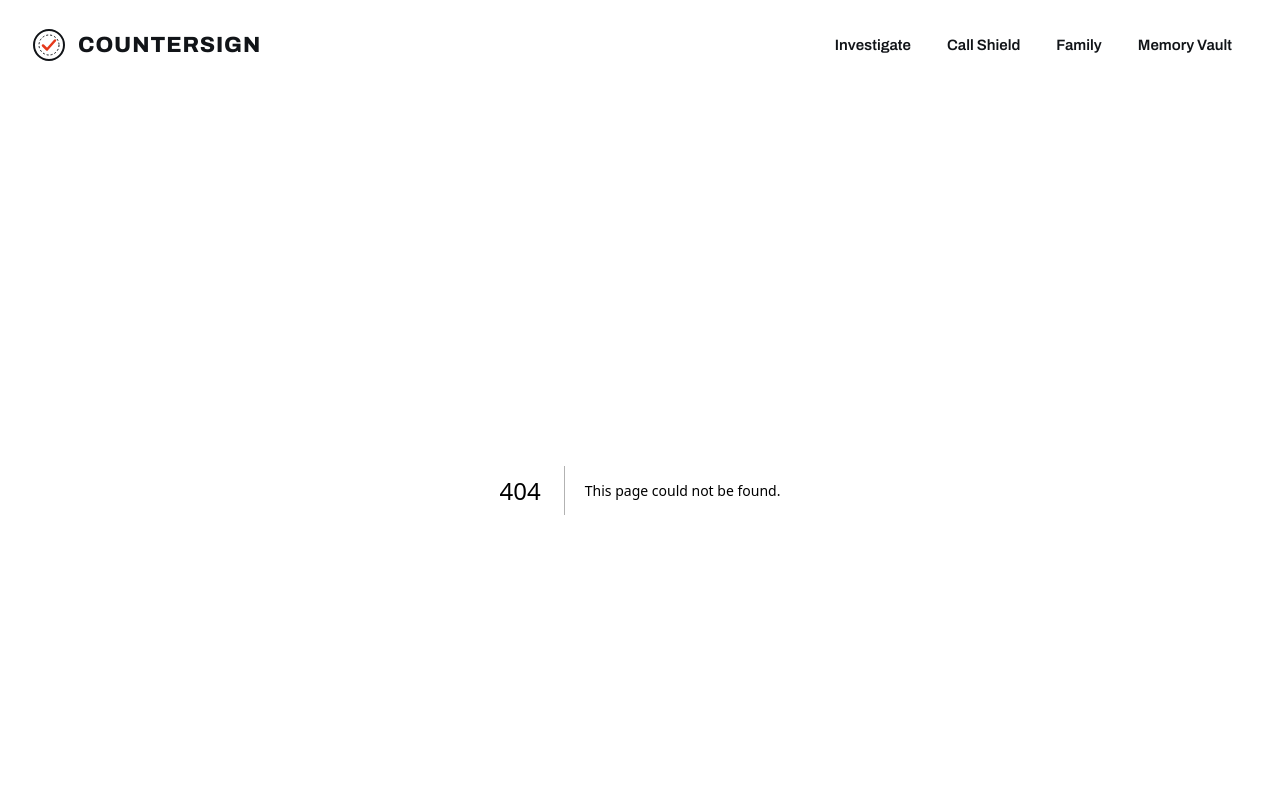
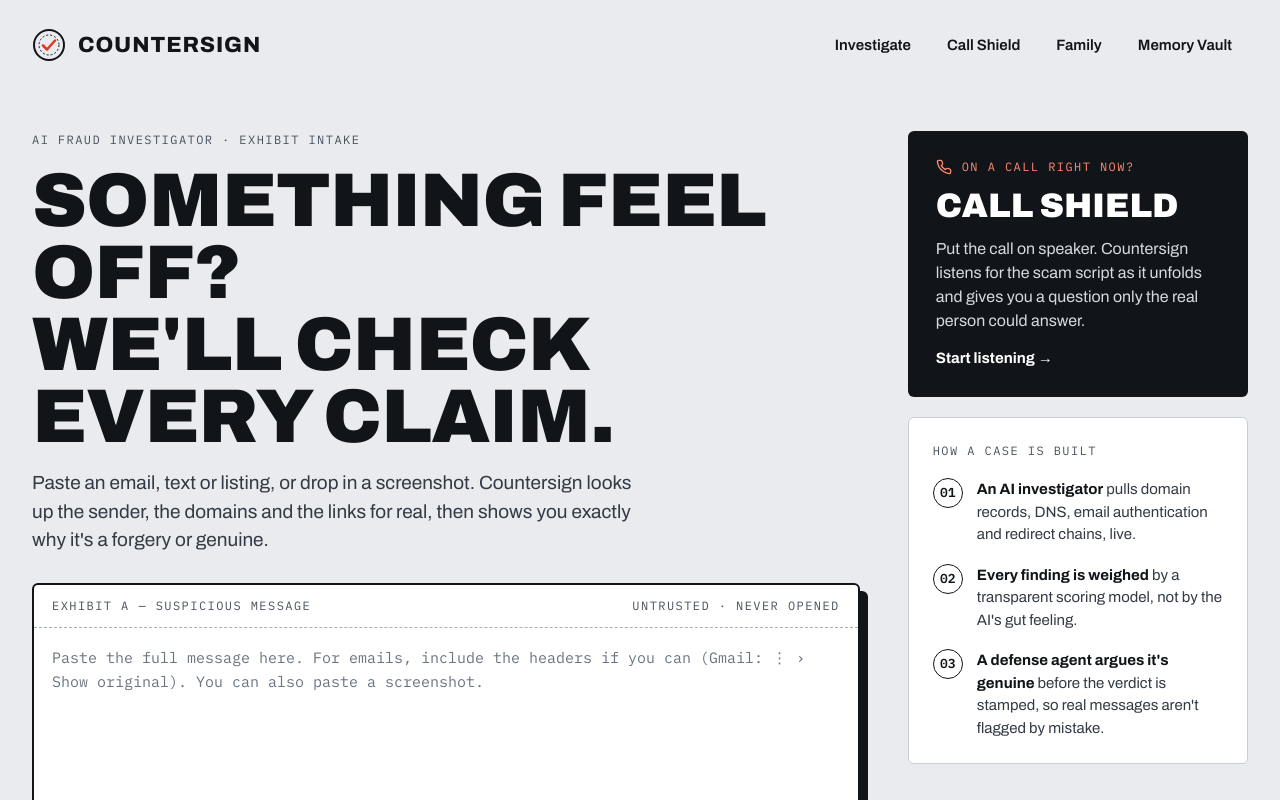
Before and after one commit to MaanavKrishna/countersign, a Next.js app: page /share in a window 1280 px wide. Before the commit this address had no page. Shown: the top 800 px of the page. Built offline with nearby package versions, Linux system fonts and the light colour scheme.

Commit message:
feat: installable PWA with Android share target

```diff
--- /dev/null
+++ b/src/app/apple-icon.tsx
@@ -0,0 +1,19 @@
+import { ImageResponse } from "next/og";
+
+export const size = { width: 180, height: 180 };
+export const contentType = "image/png";
+
+export default function Icon() {
+  return new ImageResponse(
+    (
+      <div style={{ width: "100%", height: "100%", background: "#111418", display: "flex", alignItems: "center", justifyContent: "center" }}>
+        <svg width="128" height="128" viewBox="0 0 34 34">
+          <circle cx="17" cy="17" r="15" fill="none" stroke="#FFFFFF" strokeWidth="2" />
+          <circle cx="17" cy="17" r="10" fill="none" stroke="#FFFFFF" strokeWidth="1" strokeDasharray="2 2" />
+          <path d="M11 17.5l4 4 8-9" fill="none" stroke="#FF6A4D" strokeWidth="2.5" strokeLinecap="round" strokeLinejoin="round" />
+        </svg>
+      </div>
+    ),
+    size,
+  );
+}
--- /dev/null
+++ b/src/app/icon.tsx
@@ -0,0 +1,19 @@
+import { ImageResponse } from "next/og";
+
+export const size = { width: 512, height: 512 };
+export const contentType = "image/png";
+
+export default function Icon() {
+  return new ImageResponse(
+    (
+      <div style={{ width: "100%", height: "100%", background: "#111418", display: "flex", alignItems: "center", justifyContent: "center" }}>
+        <svg width="360" height="360" viewBox="0 0 34 34">
+          <circle cx="17" cy="17" r="15" fill="none" stroke="#FFFFFF" strokeWidth="2" />
+          <circle cx="17" cy="17" r="10" fill="none" stroke="#FFFFFF" strokeWidth="1" strokeDasharray="2 2" />
+          <path d="M11 17.5l4 4 8-9" fill="none" stroke="#FF6A4D" strokeWidth="2.5" strokeLinecap="round" strokeLinejoin="round" />
+        </svg>
+      </div>
+    ),
+    size,
+  );
+}
--- /dev/null
+++ b/src/app/manifest.ts
@@ -0,0 +1,19 @@
+import type { MetadataRoute } from "next";
+
+export default function manifest(): MetadataRoute.Manifest {
+  return {
+    name: "Countersign — prove it's really them",
+    short_name: "Countersign",
+    description: "Check any suspicious message before you act on it.",
+    start_url: "/",
+    display: "standalone",
+    background_color: "#E9EBEE",
+    theme_color: "#111418",
+    icons: [
+      { src: "/icon", sizes: "512x512", type: "image/png", purpose: "any" },
+      { src: "/apple-icon", sizes: "180x180", type: "image/png" },
+    ],
+    // Android: appears in the system share sheet once installed.
+    share_target: { action: "/share", method: "GET", enctype: "application/x-www-form-urlencoded", params: { title: "title", text: "text", url: "url" } },
+  } as MetadataRoute.Manifest;
+}
--- /dev/null
+++ b/src/app/share/page.tsx
@@ -0,0 +1,19 @@
+import { Suspense } from "react";
+import { Investigator } from "@/components/Investigator";
+import { composeSharedText } from "@/lib/share";
+
+async function SharedInvestigation({ searchParams }: { searchParams: PageProps<"/share">["searchParams"] }) {
+  const p = await searchParams;
+  const one = (v: string | string[] | undefined) => (Array.isArray(v) ? v[0] : v) ?? null;
+  const text = composeSharedText({ title: one(p.title), text: one(p.text), url: one(p.url) });
+  return <Investigator initialText={text} autorun={text.length > 0} />;
+}
+
+// Android share sheet lands here (see manifest share_target).
+export default function SharePage({ searchParams }: PageProps<"/share">) {
+  return (
+    <Suspense fallback={<main className="mx-auto max-w-[1360px] px-4 pt-6 sm:px-8" aria-busy="true" />}>
+      <SharedInvestigation searchParams={searchParams} />
+    </Suspense>
+  );
+}
--- a/src/components/Investigator.tsx
+++ b/src/components/Investigator.tsx
@@ -1,7 +1,7 @@
 "use client";
 
 import Link from "next/link";
-import { useRef, useState } from "react";
+import { useEffect, useRef, useState } from "react";
 import { SAMPLES } from "@/lib/samples";
 import { useInvestigation, type ImageInput } from "@/lib/useInvestigation";
 import { AnnotatedMessage, Debate, ResponseKit } from "./CaseParts";
@@ -27,11 +27,21 @@
   return { mediaType: "image/jpeg", base64: dataUrl.split(",")[1], previewUrl: url };
 }
 
-export function Investigator() {
+export function Investigator({ initialText = "", autorun = false }: { initialText?: string; autorun?: boolean }) {
   const { state, run, reset } = useInvestigation();
-  const [text, setText] = useState("");
+  const [text, setText] = useState(initialText);
   const [image, setImage] = useState<ImageInput>(null);
-  const [submitted, setSubmitted] = useState<{ text: string; image: ImageInput } | null>(null);
+  const [submitted, setSubmitted] = useState<{ text: string; image: ImageInput } | null>(
+    autorun && initialText.trim() ? { text: initialText, image: null } : null,
+  );
+  // Shared from another app (Android share sheet): start investigating straight away.
+  const autoran = useRef(false);
+  useEffect(() => {
+    if (autorun && initialText.trim() && !autoran.current) {
+      autoran.current = true;
+      void run(initialText, null);
+    }
+  }, [autorun, initialText, run]);
   const fileRef = useRef<HTMLInputElement>(null);
 
   const start = (t: string, img: ImageInput) => {
--- /dev/null
+++ b/src/lib/share.ts
@@ -0,0 +1,11 @@
+/** Turns Web Share Target params into one message for the investigator. */
+export function composeSharedText(p: { title?: string | null; text?: string | null; url?: string | null }): string {
+  const text = (p.text ?? "").trim();
+  const title = (p.title ?? "").trim();
+  const url = (p.url ?? "").trim();
+  const parts: string[] = [];
+  if (title && title !== text && !text.startsWith(title)) parts.push(title);
+  if (text) parts.push(text);
+  if (url && !text.includes(url)) parts.push(url);
+  return parts.join("\n").slice(0, 20000);
+}
```
Also changed, not shown: 2 other files (tests, documents, lock files or other folders).
